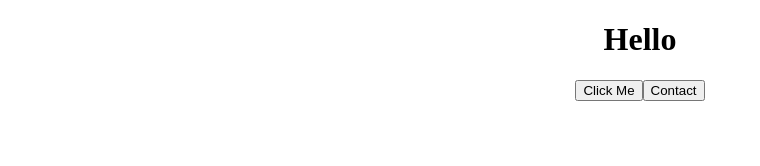
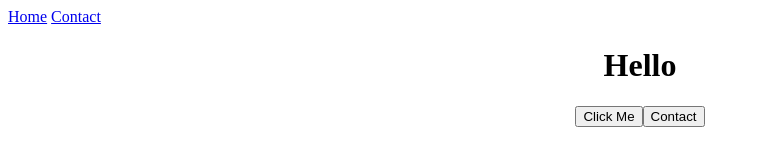
Before and after one commit to Askansz/WebsiteExample, a plain HTML site: page index.html in a window 1280 px wide. Shown: the whole page, without its empty margins (0-760 px from the left). Drawn offline with Linux system fonts and the light colour scheme.

Commit message:
Update index.html

```diff
--- a/index.html
+++ b/index.html
@@ -16,6 +16,12 @@
     </style>
   </head>
   <body>
+    <header>
+      <nav class="navbar">
+        <a href="index.html">Home</a>
+        <a href="contact.html">Contact</a>
+      </nav>
+    </header>
     <h1 id="text">Hello</h1>
     <div class="container">
       <button id="button" onclick="clickEvent()">Click Me</button>
```
